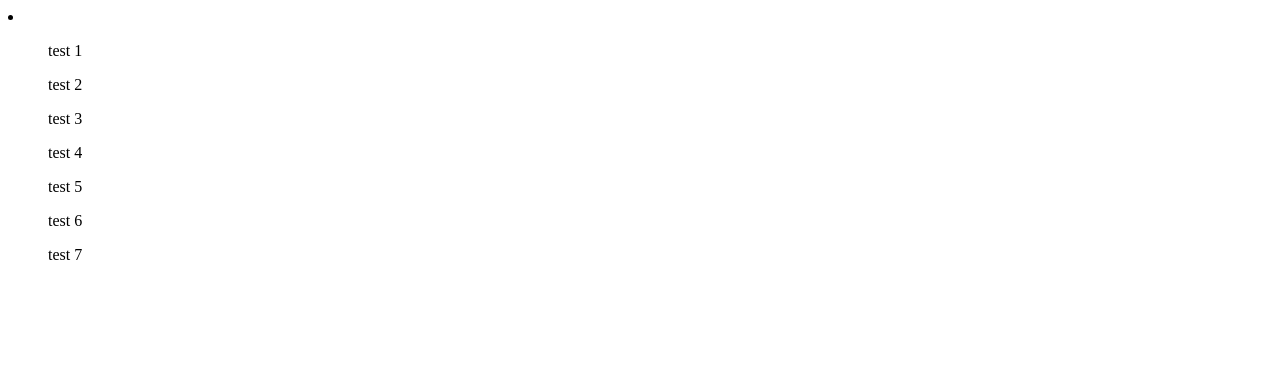
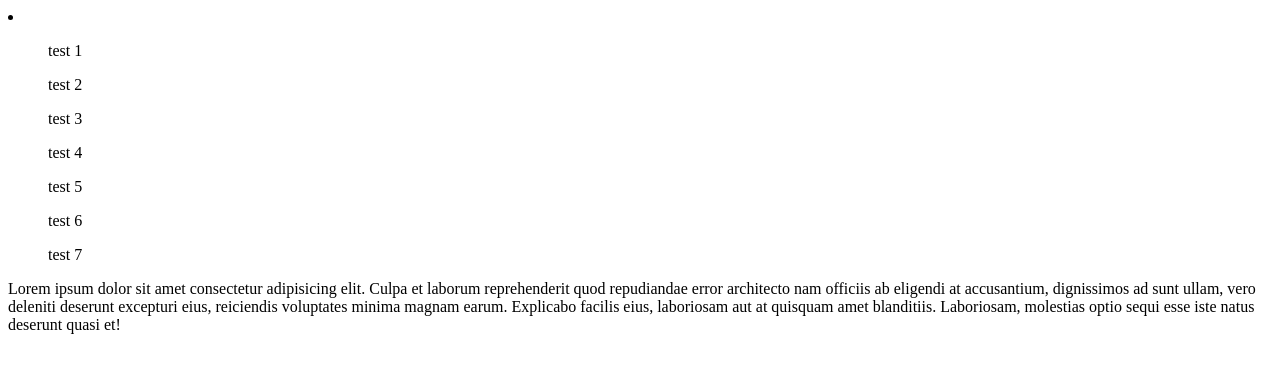
Before and after one commit to Jay-Thesia/Git_KickStart, a plain HTML site: page Templetes/test.html in a window 1280 px wide. Drawn offline with Linux system fonts and the light colour scheme.

Commit message:
Third commit:

```diff
--- a/Templetes/test.html
+++ b/Templetes/test.html
@@ -17,6 +17,9 @@
             <ul>test 7</ul>
         </li>
     </div>
+    <p>Lorem ipsum dolor sit amet consectetur adipisicing elit. Culpa et laborum reprehenderit quod repudiandae error architecto nam officiis ab eligendi at accusantium, dignissimos ad sunt ullam, vero deleniti deserunt excepturi eius, reiciendis voluptates
+        minima magnam earum. Explicabo facilis eius, laboriosam aut at quisquam amet blanditiis. Laboriosam, molestias optio sequi esse iste natus deserunt quasi et!
+    </p>
 </head>
 
 <body>
```
